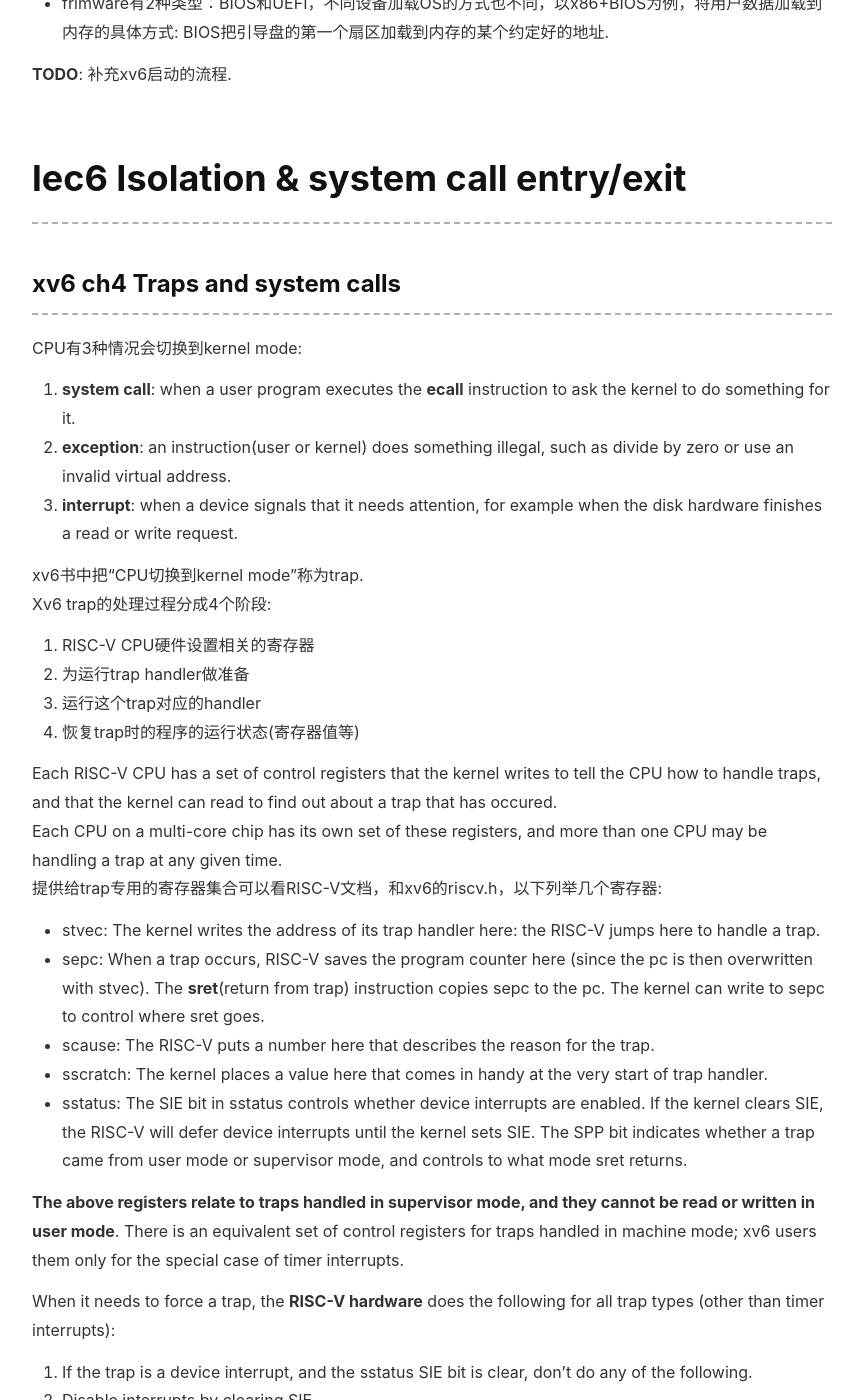
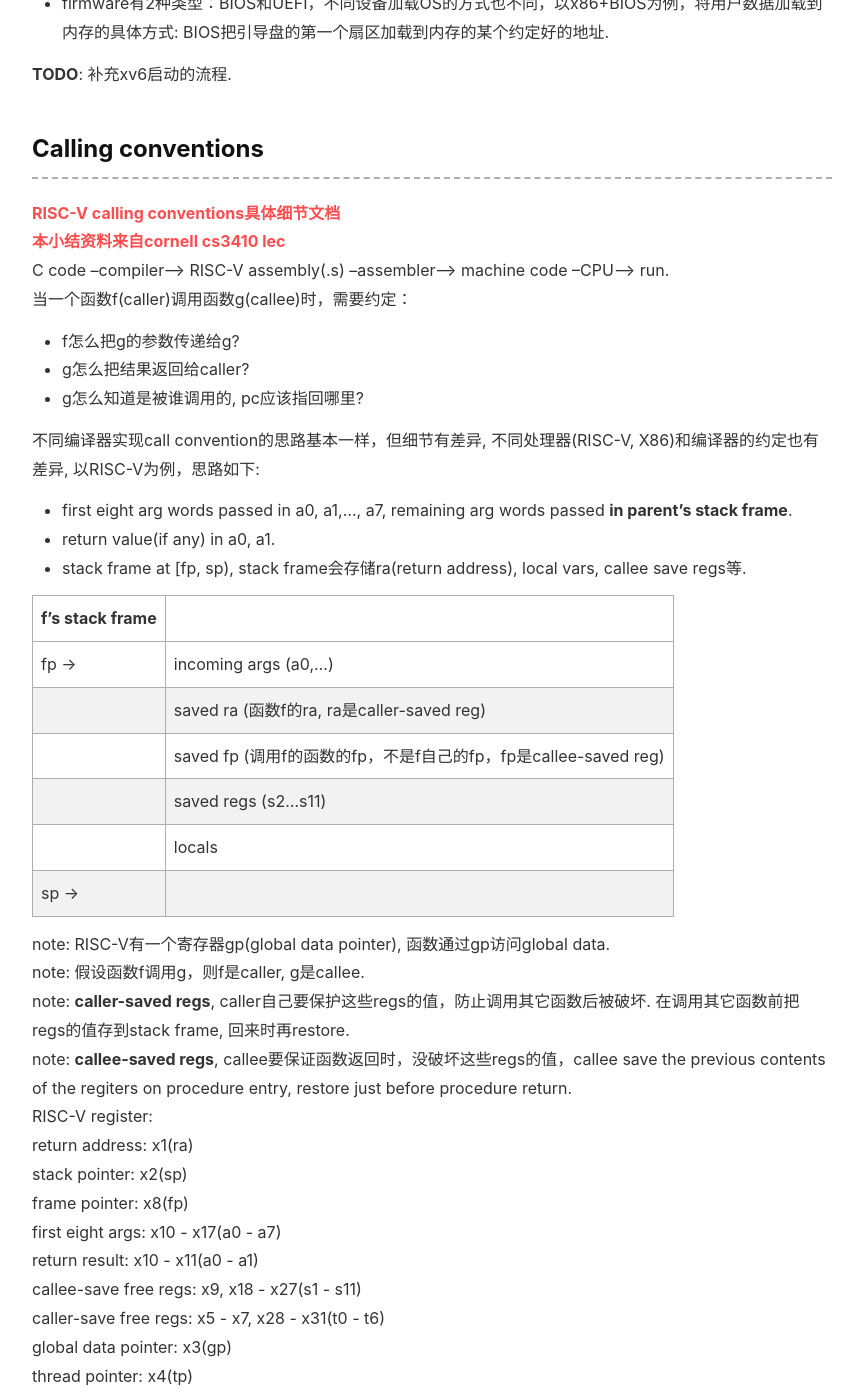
Before and after one commit to fukua95/fukua95.github.io, a Jekyll site: the page built from _posts/2020-10-25-6.S081-notes.md, in a window 1280 px wide and 1400 px high, scrolled down 7931 px. Shown: the whole window, without its empty margins (88-951 px from the left). Built offline with Jekyll 4.4.1, drawn with Linux system fonts in a browser that asks for light colours; nearby versions of some CDN libraries; comment, search, counter and statistics services are not loaded; some of the changed text lies outside the part shown.

Commit message:
Add 6.S081 lec5 calling conventions

```diff
--- a/_posts/2020-10-25-6.S081-notes.md
+++ b/_posts/2020-10-25-6.S081-notes.md
@@ -240,9 +240,48 @@ Firmware:
 * 计算机通电后，运行的第一个程序，将用户数据加载到内存
   例如存储介质上的第二级boot loader, 第2级boot loader再加载OS到内存并运行
   或者直接加载嵌入式系统
-* frimware有2种类型：BIOS和UEFI，不同设备加载OS的方式也不同，以x86+BIOS为例，将用户数据加载到内存的具体方式: BIOS把引导盘的第一个扇区加载到内存的某个约定好的地址.
+* firmware有2种类型：BIOS和UEFI，不同设备加载OS的方式也不同，以x86+BIOS为例，将用户数据加载到内存的具体方式: BIOS把引导盘的第一个扇区加载到内存的某个约定好的地址.
 
 **TODO**: 补充xv6启动的流程.
+
+## Calling conventions
+[RISC-V calling conventions具体细节文档](https://pdos.csail.mit.edu/6.828/2020/readings/riscv-calling.pdf)
+[本小结资料来自cornell cs3410 lec](https://www.cs.cornell.edu/courses/cs3410/2019sp/schedule/slides/10-calling-notes.pdf)
+C code --compiler--> RISC-V assembly(.s) --assembler--> machine code --CPU--> run.
+当一个函数f(caller)调用函数g(callee)时，需要约定：
+* f怎么把g的参数传递给g?
+* g怎么把结果返回给caller?
+* g怎么知道是被谁调用的, pc应该指回哪里?
+
+不同编译器实现call convention的思路基本一样，但细节有差异, 不同处理器(RISC-V, X86)和编译器的约定也有差异, 以RISC-V为例，思路如下:
+* first eight arg words passed in a0, a1,..., a7, remaining arg words passed **in parent's stack frame**.
+* return value(if any) in a0, a1.
+* stack frame at \[fp, sp), stack frame会存储ra(return address), local vars, callee save regs等.
+
+| f's stack frame |     |
+|:----            |:----  |
+| fp ->           |incoming args (a0,...)  |
+|                 |saved ra (函数f的ra, ra是caller-saved reg)  |
+|                 |saved fp (调用f的函数的fp，不是f自己的fp，fp是callee-saved reg)  |
+|                 |saved regs (s2...s11)  |
+|                 |locals   |
+| sp ->           |
+
+note: RISC-V有一个寄存器gp(global data pointer), 函数通过gp访问global data.
+note: 假设函数f调用g，则f是caller, g是callee.
+note: **caller-saved regs**, caller自己要保护这些regs的值，防止调用其它函数后被破坏. 在调用其它函数前把regs的值存到stack frame, 回来时再restore.
+note: **callee-saved regs**, callee要保证函数返回时，没破坏这些regs的值，callee save the previous contents of the regiters on procedure entry, restore just before procedure return.
+RISC-V register:
+return address: x1(ra)
+stack pointer: x2(sp)
+frame pointer: x8(fp)
+first eight args: x10 - x17(a0 - a7)
+return result: x10 - x11(a0 - a1)
+callee-save free regs: x9, x18 - x27(s1 - s11)
+caller-save free regs: x5 - x7, x28 - x31(t0 - t6)
+global data pointer: x3(gp)
+thread pointer: x4(tp)
+
 
 
 
```
